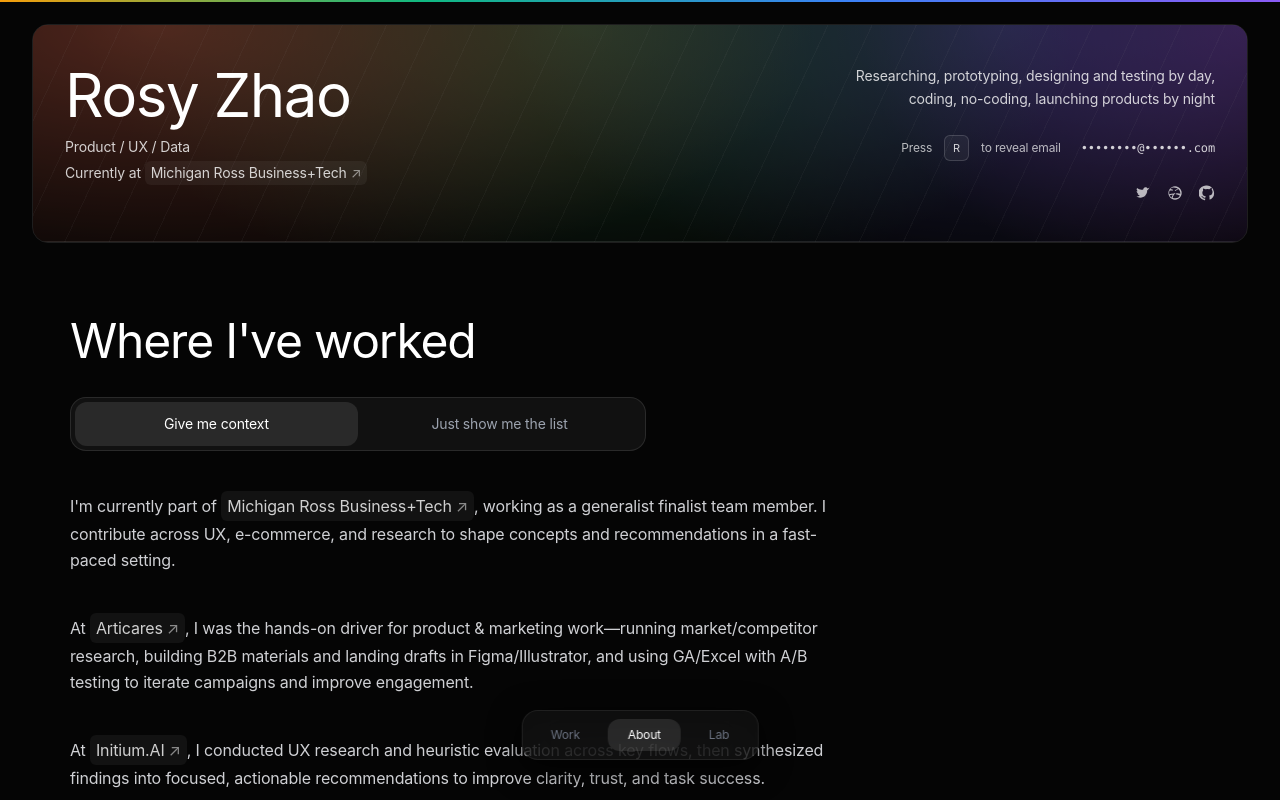
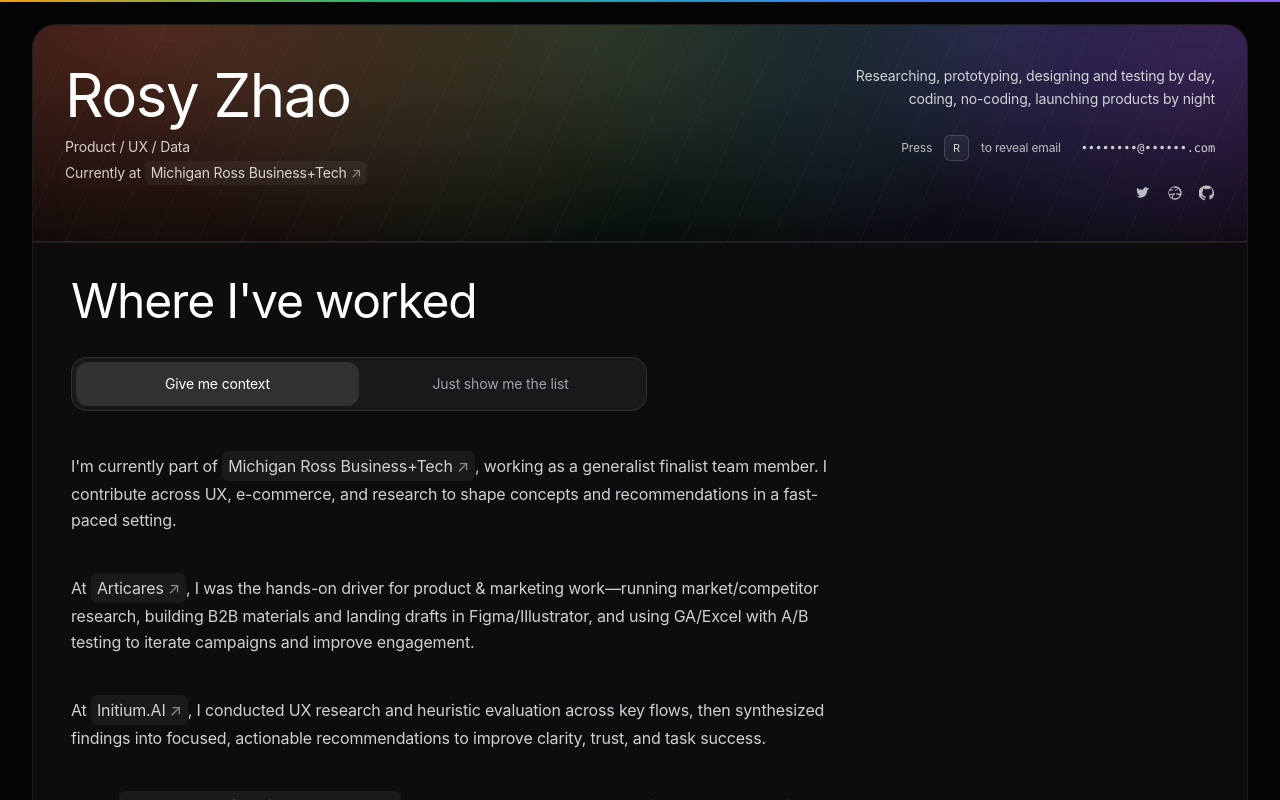
Before and after one commit to zhsirong/create-react-app-my-portfolio, a Next.js app: page /create-react-app-my-portfolio/about in a window 1280 px wide. Shown: the top 800 px of the page. Built offline with nearby package versions, Linux system fonts and the light colour scheme.

Commit message:
Add styles for site-shell and related components

```diff
--- a/styles/globals.css
+++ b/styles/globals.css
@@ -200,3 +200,45 @@
     0 0 6px rgba(34, 197, 94, 0.9),
     0 0 14px rgba(34, 197, 94, 0.6);
 }
+/* ✅ 外层大壳：Header + Body 共用一个边框与圆角 */
+.site-shell {
+  position: relative;
+  width: 100%;
+  border-radius: 24px;
+  overflow: hidden;
+  border: 1px solid rgba(255, 255, 255, 0.08);
+  background: rgba(255, 255, 255, 0.02);
+  backdrop-filter: blur(22px) saturate(160%);
+  -webkit-backdrop-filter: blur(22px) saturate(160%);
+}
+
+/* Header 区域：不要再自己画边框（否则会双层） */
+.shell-header header {
+  border: none !important;
+  border-radius: 0 !important;
+  margin: 0 !important;
+}
+
+/* 分割线：想无缝就删掉 About 里的 <div className="shell-sep" /> */
+.shell-sep {
+  height: 1px;
+  background: rgba(255, 255, 255, 0.08);
+}
+
+/* Body 区域：没有底框线（靠 site-shell 外框） */
+.shell-body {
+  background: rgba(255, 255, 255, 0.015);
+}
+
+/* 你之前的 inner padding 继续用 */
+.glass-panel-inner {
+  padding: 28px 28px 34px;
+  max-width: 1200px;
+}
+
+@media (min-width: 1024px) {
+  .glass-panel-inner {
+    padding: 34px 38px 44px;
+    margin-left: 0; /* 左对齐 */
+  }
+}
```
